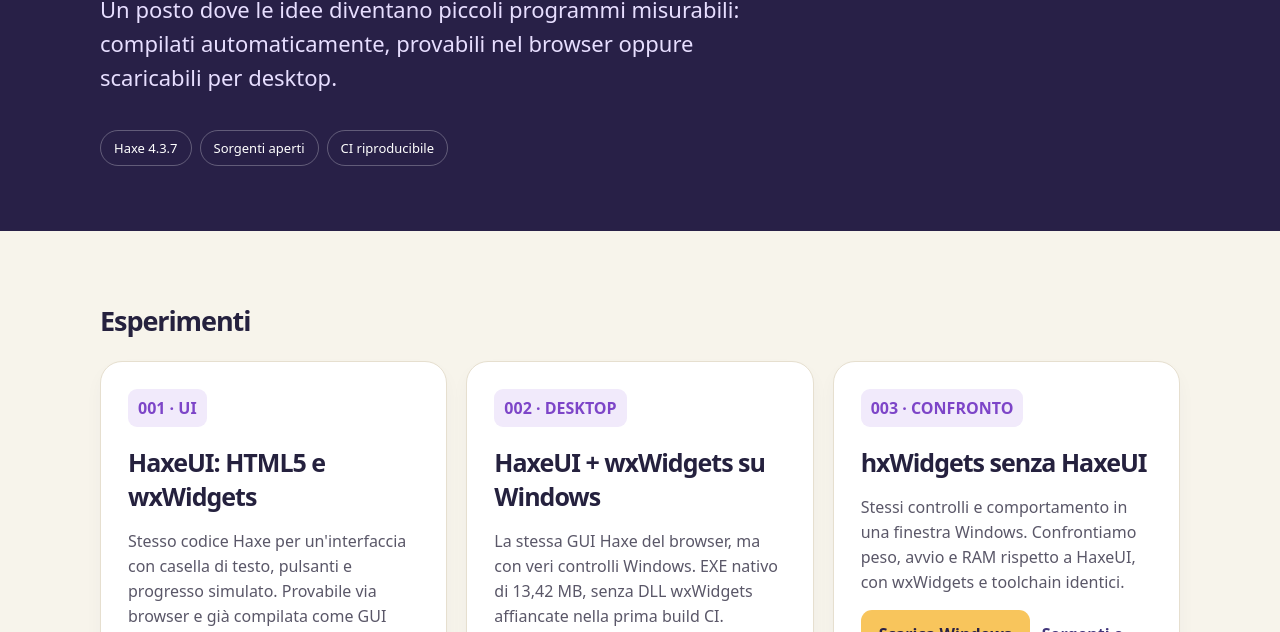
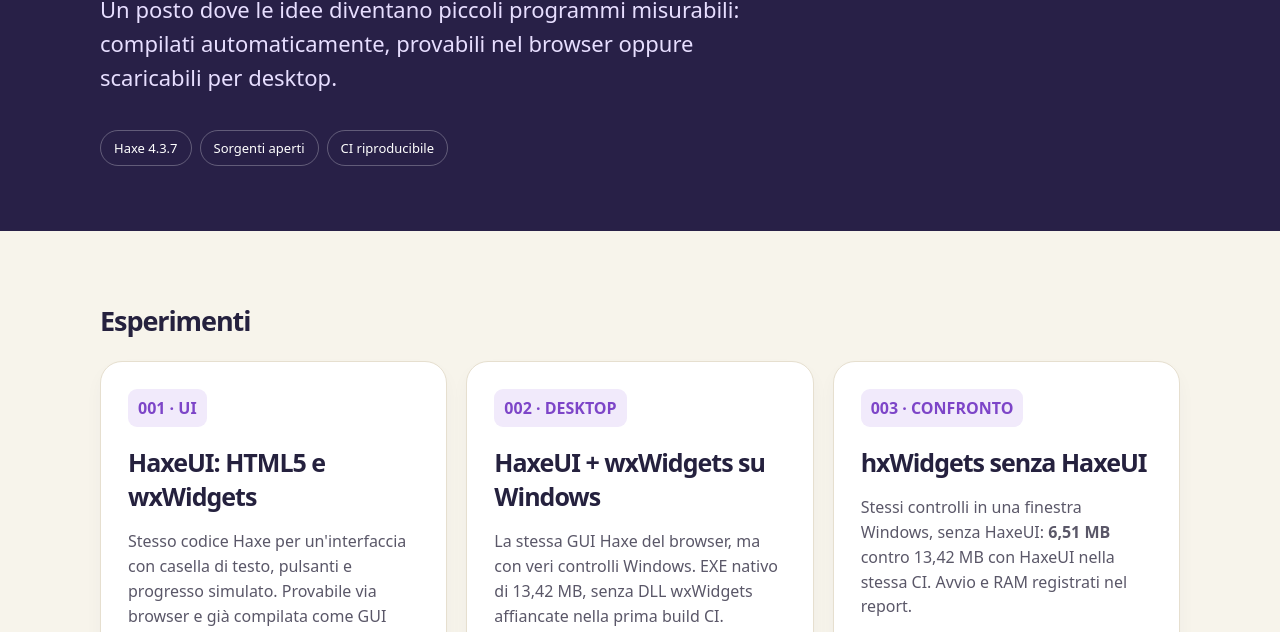
Before and after one commit to Spyryto/Haxe-Experiments, a plain HTML site: page site/index.html in a window 1280 px wide. Shown: the part 289-921 px from the top of the page. Drawn offline with Linux system fonts and the light colour scheme.

Commit message:
docs: record measured hxWidgets direct vs HaxeUI comparison

```diff
--- a/site/index.html
+++ b/site/index.html
@@ -33,7 +33,7 @@ footer a{color:#554199}
 <div class="grid">
 <article><span class="number">001 · UI</span><h3>HaxeUI: HTML5 e wxWidgets</h3><p>Stesso codice Haxe per un'interfaccia con casella di testo, pulsanti e progresso simulato. Provabile via browser e già compilata come GUI nativa Windows.</p><a class="action" href="./experiments/001-haxeui/">Apri la demo</a><a class="secondary" href="https://github.com/Spyryto/Haxe-Experiments/tree/main/experiments/001-haxeui">Codice</a></article>
 <article><span class="number">002 · DESKTOP</span><h3>HaxeUI + wxWidgets su Windows</h3><p>La stessa GUI Haxe del browser, ma con veri controlli Windows. EXE nativo di 13,42 MB, senza DLL wxWidgets affiancate nella prima build CI.</p><a class="action" href="https://github.com/Spyryto/Haxe-Experiments/actions/workflows/native-wxwidgets.yml">Scarica Windows</a><a class="secondary" href="https://github.com/Spyryto/Haxe-Experiments/tree/main/experiments/002-haxeui-wxwidgets">Sorgenti e misure</a></article>
-<article><span class="number">003 · CONFRONTO</span><h3>hxWidgets senza HaxeUI</h3><p>Stessi controlli e comportamento in una finestra Windows. Confrontiamo peso, avvio e RAM rispetto a HaxeUI, con wxWidgets e toolchain identici.</p><a class="action" href="https://github.com/Spyryto/Haxe-Experiments/actions/workflows/native-wxwidgets.yml">Scarica Windows</a><a class="secondary" href="https://github.com/Spyryto/Haxe-Experiments/tree/main/experiments/003-hxwidgets-direct">Sorgenti e misure</a></article>
+<article><span class="number">003 · CONFRONTO</span><h3>hxWidgets senza HaxeUI</h3><p>Stessi controlli in una finestra Windows, senza HaxeUI: <strong>6,51 MB</strong> contro 13,42 MB con HaxeUI nella stessa CI. Avvio e RAM registrati nel report.</p><a class="action" href="https://github.com/Spyryto/Haxe-Experiments/actions/workflows/native-wxwidgets.yml">Scarica Windows</a><a class="secondary" href="https://github.com/Spyryto/Haxe-Experiments/tree/main/experiments/003-hxwidgets-direct">Sorgenti e misure</a></article>
 <article><span class="number">000 · NATIVE</span><h3>Baseline hxcpp</h3><p>Una piccola utility senza GUI, compilata in codice nativo. Serve come riferimento per misurare il peso aggiuntivo delle interfacce.</p><a class="action" href="https://github.com/Spyryto/Haxe-Experiments/actions/workflows/validate.yml">Scarica la build</a><a class="secondary" href="https://github.com/Spyryto/Haxe-Experiments/tree/main/experiments/000-cli">Codice</a></article>
 </div><p class="note">Le build e i risultati vengono considerati verificati solo dopo una CI verde. Le demo simulate non effettuano installazioni né download veri. I pacchetti di GitHub Actions richiedono l'accesso a GitHub e hanno una scadenza di conservazione.</p>
 </main><footer><div class="wrap">Creato per sperimentare senza magia. <a href="https://github.com/Spyryto/Haxe-Experiments">Repository GitHub</a> · <a href="https://github.com/Spyryto/Haxe-Experiments/actions">Stato delle build</a></div></footer>
```
Also changed, not shown: 2 other files.
